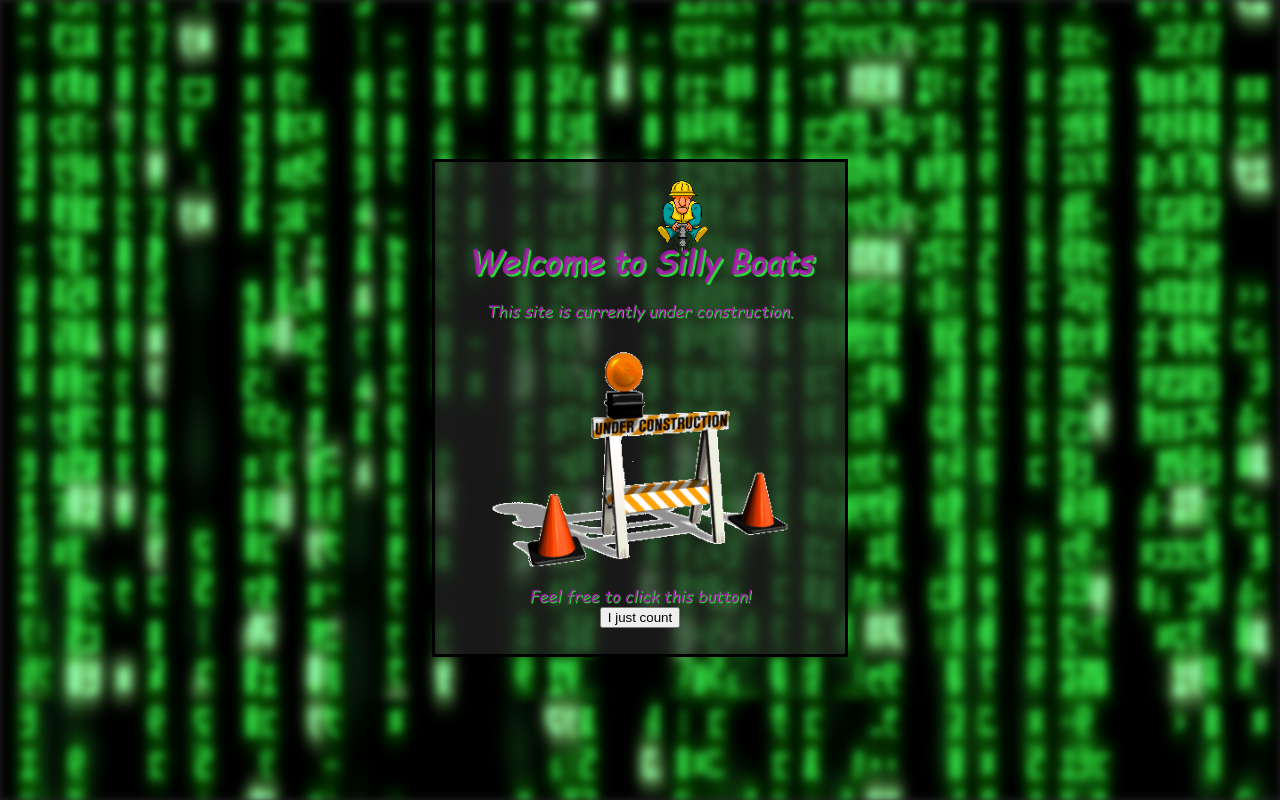
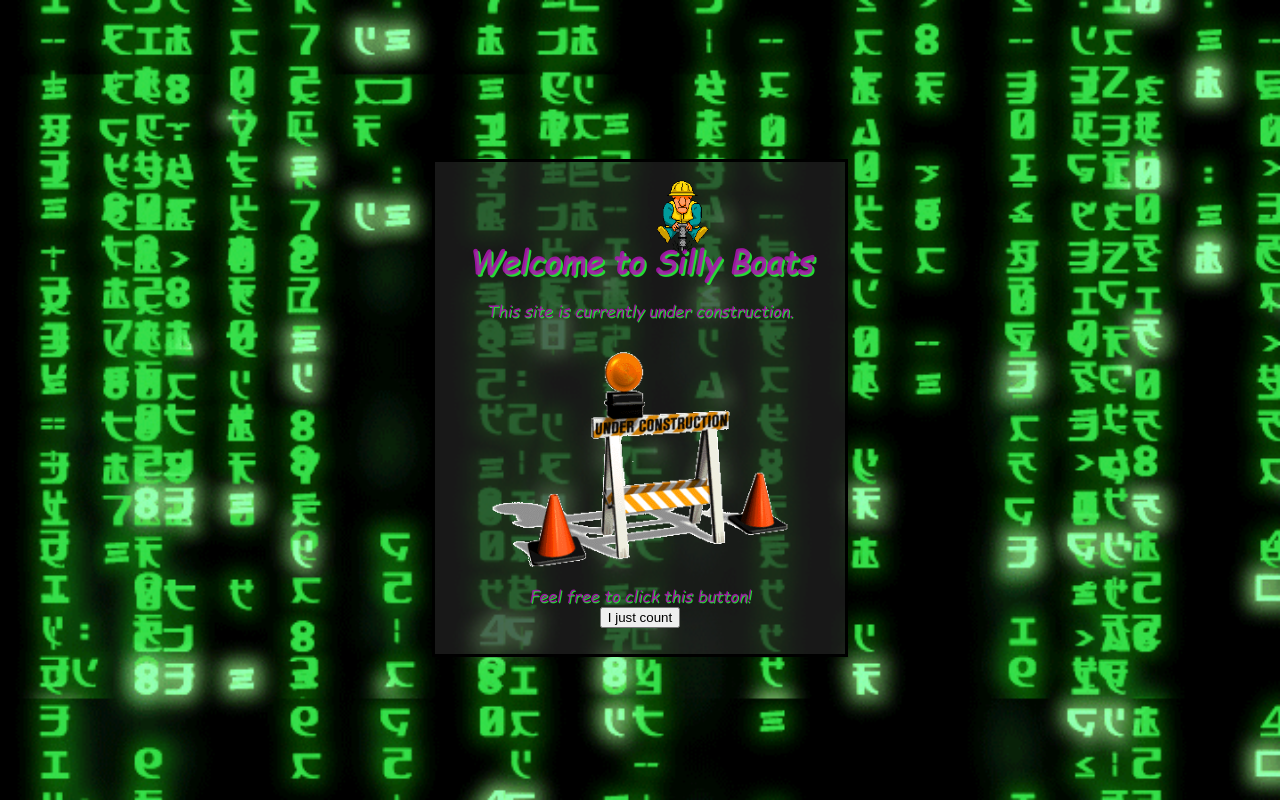
Before and after one commit to NotAnAiYet/sillyBoats, a Svelte app: page / in a window 1280 px wide. Built offline with nearby package versions, Linux system fonts and the light colour scheme.

Commit message:
tried to make background look better

```diff
--- a/src/App.svelte
+++ b/src/App.svelte
@@ -1,10 +1,8 @@
 <script lang="ts">
-    import Background from './lib/Background.svelte';
     import Construction from './lib/Construction.svelte';
     import Counter from './lib/Counter.svelte';
 </script>
 
-<Background />
 <main>
   <div class="background">
     <Construction />
--- a/src/app.css
+++ b/src/app.css
@@ -21,6 +21,9 @@ body {
   flex-direction: column;
   justify-content: center;
   align-items: center;
+  background-image: url("./lib/assets/matrix.gif");
+  background-size: cover;
+  background-repeat: no-repeat;
 }
 
 div.background {
--- a/src/lib/Background.svelte
+++ /dev/null
@@ -1,17 +0,0 @@
-<script lang="ts">
-    import matrix from "./assets/matrix.gif"
-</script>
-<img class="background" src={matrix} alt="matrix">
-
-<style>
-  img.background {
-      position: absolute;
-      left: 0px;
-      top: 0px;
-      z-index: -1;
-      width: 100%;
-      height: 100%;
-      -webkit-filter: blur(4px); /* Safari 6.0 - 9.0 */
-      filter: blur(4px);
-      }
-</style>
```
